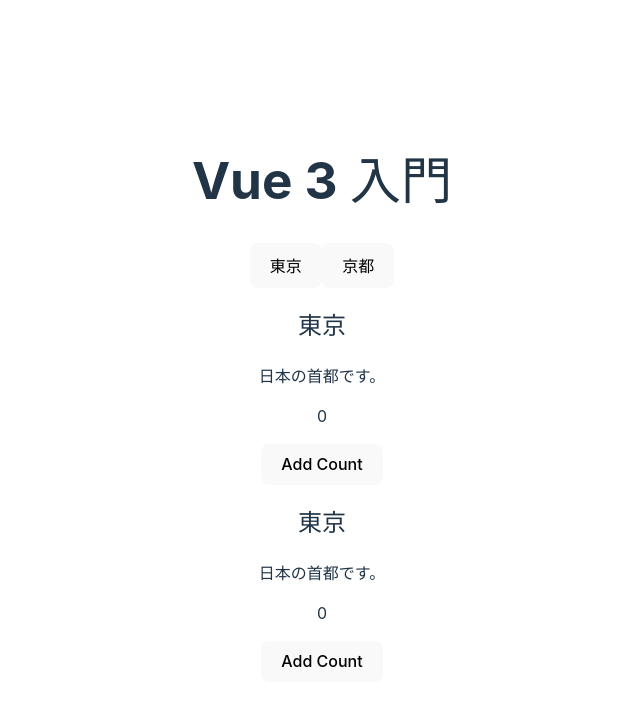
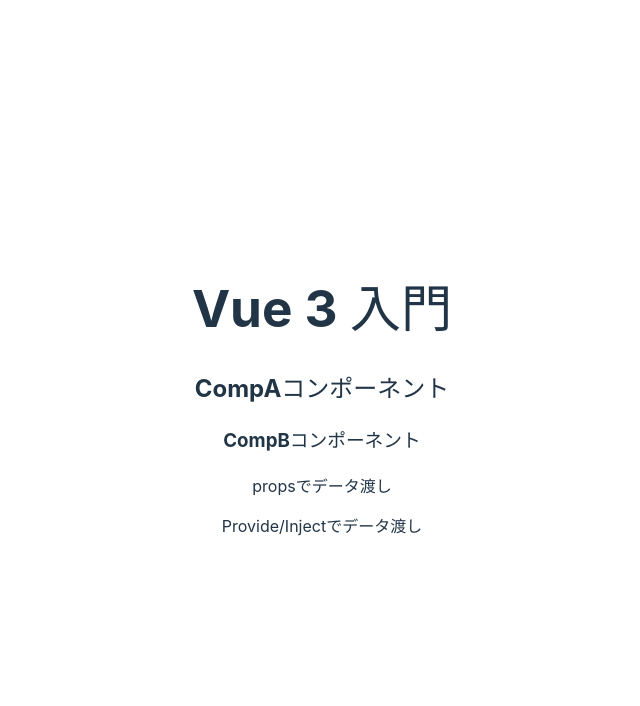
Before and after one commit to Bear29ers/primer-vue, a Vue app in the folder 04_components_v3/: page / in a window 1280 px wide. Shown: the top 706 px of the page, without its empty margins (318-958 px from the left). Built offline with nearby package versions, Linux system fonts and the light colour scheme.

Commit message:
wip: :construction: Provide / Inject

```diff
--- a/04_components_v3/src/App.vue
+++ b/04_components_v3/src/App.vue
@@ -1,31 +1,12 @@
 <script setup>
-import { ref, computed } from 'vue';
-import Tokyo from './components/Tokyo.vue';
-import Kyoto from './components/Kyoto.vue';
+import CompA from './components/CompA.vue';
+import { provide } from 'vue';
 
-const city = ref('tokyo');
-
-const tabs = {
-  tokyo: Tokyo,
-  kyoto: Kyoto,
-};
-const tab = computed(() => tabs[city.value]);
+// provide関数でデータ渡しの設定、template側では何もする必要はない
+provide('message', 'Provide/Injectでデータ渡し');
 </script>
 
 <template>
   <h1>Vue 3 入門</h1>
-  <div>
-    <button @click="city = 'tokyo'">東京</button>
-    <button @click="city = 'kyoto'">京都</button>
-  </div>
-  <div>
-    <!-- reactive変数とv-ifディレクティブを使って表示を切り替える -->
-    <Tokyo v-if="city === 'tokyo'" />
-    <Kyoto v-else />
-  </div>
-  <!-- componentタグとis属性を利用してDynamicコンポーネントを実装 -->
-  <!-- コンポーネントを切り替えた場合にコンポーネントの状態を保持するためにkeep-aliveタグで囲う -->
-  <keep-alive>
-    <component v-bind:is="tab"></component>
-  </keep-alive>
+  <CompA message="propsでデータ渡し" />
 </template>
--- /dev/null
+++ b/04_components_v3/src/components/CompA.vue
@@ -0,0 +1,9 @@
+<script setup>
+import CompB from './CompB.vue';
+
+const { message } = defineProps(['message']);
+</script>
+<template>
+  <h2>CompAコンポーネント</h2>
+  <CompB :message="message" />
+</template>
--- /dev/null
+++ b/04_components_v3/src/components/CompB.vue
@@ -0,0 +1,12 @@
+<script setup>
+import { inject } from 'vue';
+const { message } = defineProps(['message']);
+
+// inject関数を利用して、Provideで設定した値をkeyを利用して取得する
+const message2 = inject('message');
+</script>
+<template>
+  <h3>CompBコンポーネント</h3>
+  <p>{{ message }}</p>
+  <p>{{ message2 }}</p>
+</template>
--- a/04_components_v3/src/main.js
+++ b/04_components_v3/src/main.js
@@ -7,6 +7,7 @@
 // import App from './App/App05.vue';
 // import App from './App/App06.vue';
 // import App from './App/App07.vue';
+// import App from './App/App08.vue';
 import App from './App.vue';
 
 createApp(App).mount('#app');
```
Also changed, not shown: 04_components_v3/src/App/App08.vue (added, +31 -0 lines).
